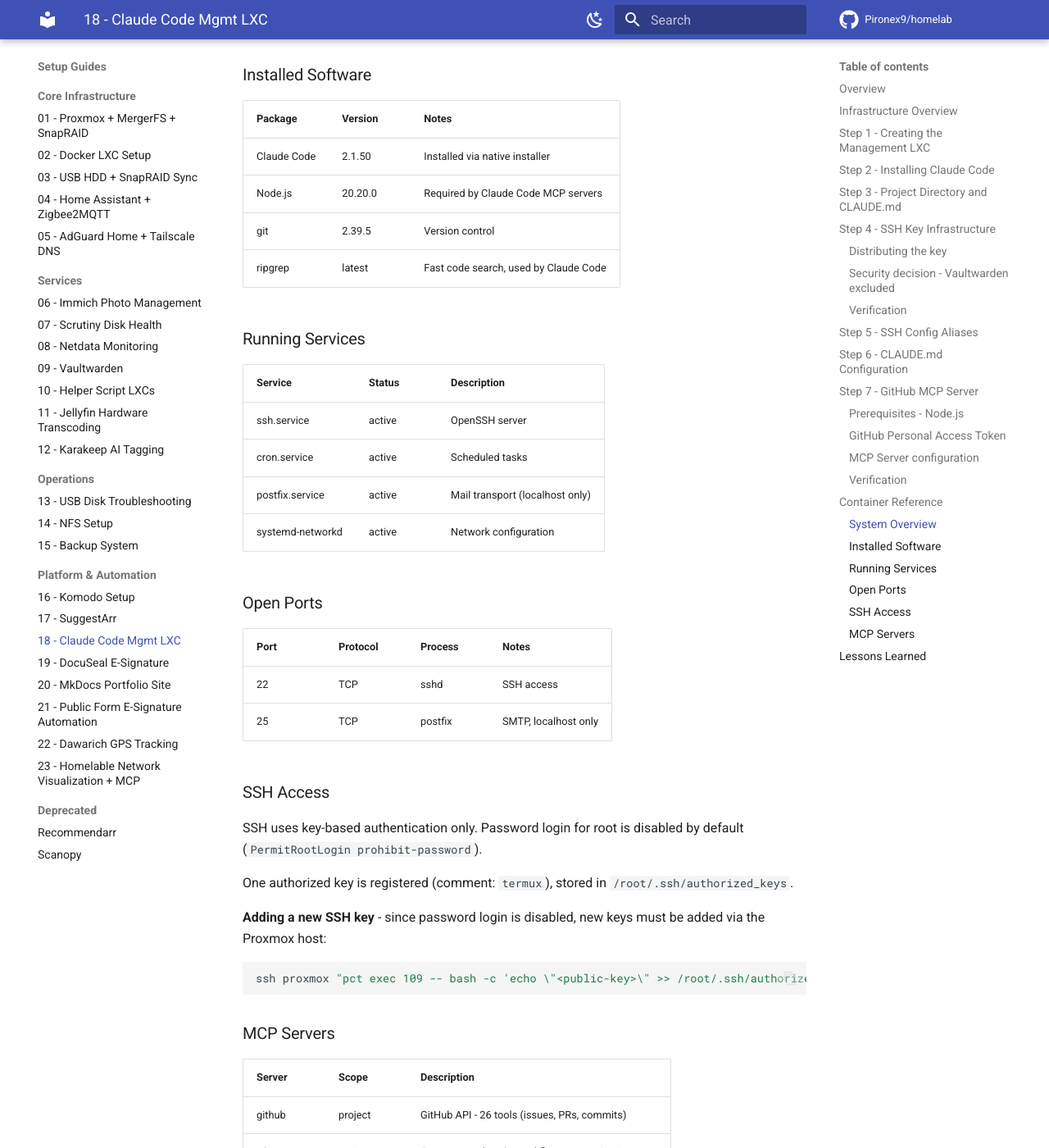
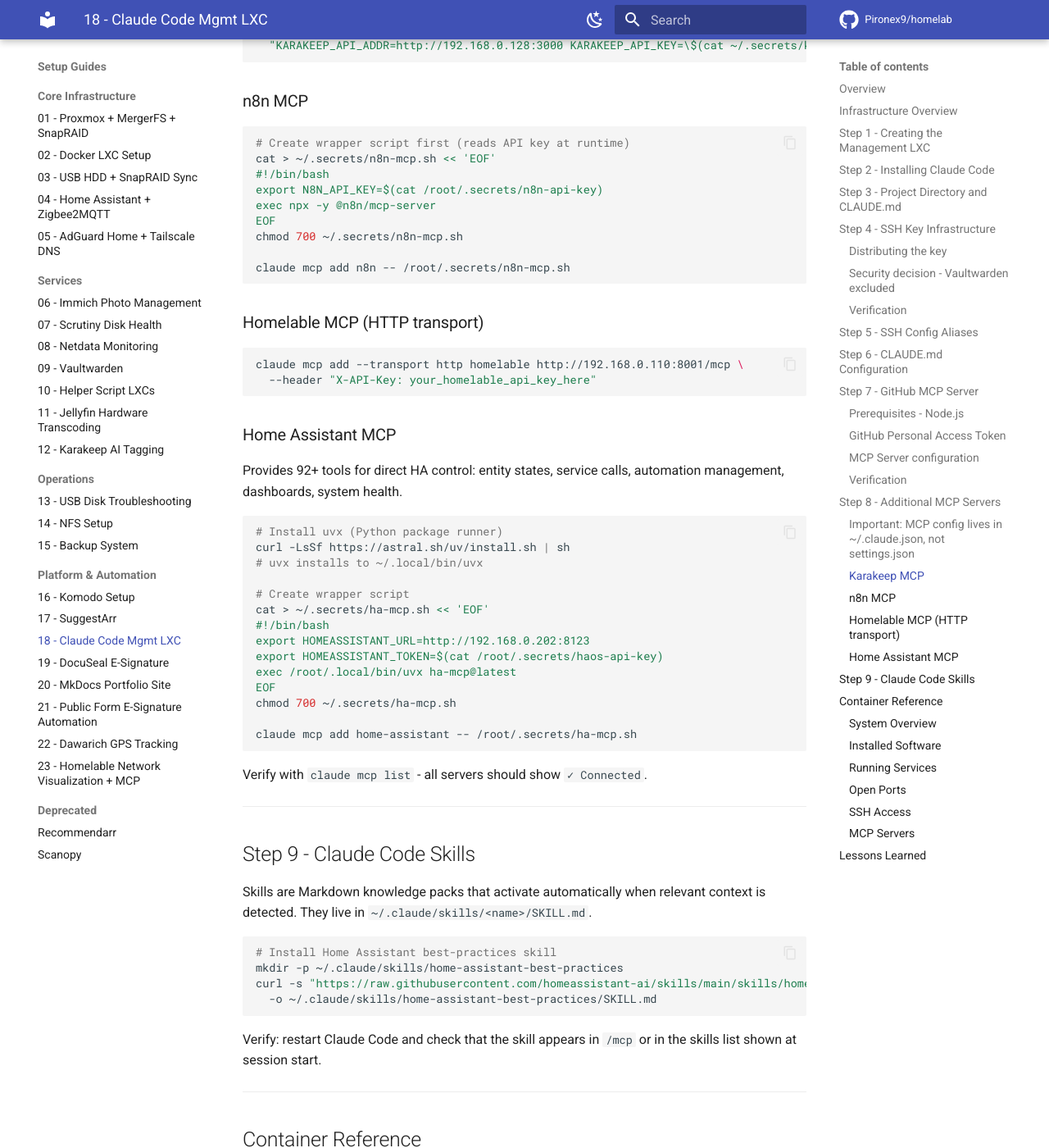
Before and after one commit to Pironex9/homelab, an MkDocs documentation site: the page built from docs/proxmox/18_Claude_Code_Management_LXC_Setup.md, in a window 1280 px wide and 1400 px high, scrolled down 8615 px. Shown: the whole window at 82% size. Built offline with MkDocs 1.6.1 and Material for MkDocs 9.7.7, drawn with Linux system fonts in a browser that asks for light colours; comment, search, counter and statistics services are not loaded; some of the changed text lies outside the part shown.

Commit message:
Update claude-mgmt docs: ha-mcp, homelable MCP, HA skills, MCP config lesson
- docs/hosts/claude-mgmt.md: add ha-mcp, homelable, n8n MCP sections with
  correct claude mcp add commands; add Skills section; update Claude Code
  version to 2.1.101; add uv/uvx to installed software
- docs/proxmox/18_Claude_Code_Management_LXC_Setup.md: add Step 8 (MCP
  servers), Step 9 (skills), update MCP table, add lesson learned about
  claude mcp add vs settings.json; update version numbers

````diff
--- a/docs/proxmox/18_Claude_Code_Management_LXC_Setup.md
+++ b/docs/proxmox/18_Claude_Code_Management_LXC_Setup.md
@@ -311,6 +311,86 @@
 
 ---
 
+## Step 8 - Additional MCP Servers
+
+Over time, additional MCP servers were added to extend Claude Code's reach across the homelab.
+
+### Important: MCP config lives in `~/.claude.json`, not `settings.json`
+
+MCP servers must be registered with `claude mcp add`. They are stored per-project in `~/.claude.json` under `projects["/root/homelab"].mcpServers`. Adding entries directly to `~/.claude/settings.json` has no effect - they will not appear in `claude mcp list` and Claude Code will not load them.
+
+```bash
+claude mcp list   # always verify here
+```
+
+### Karakeep MCP
+
+```bash
+claude mcp add karakeep -- bash -c \
+  "KARAKEEP_API_ADDR=http://192.168.0.128:3000 KARAKEEP_API_KEY=\$(cat ~/.secrets/karakeep-api-key) karakeep-mcp"
+```
+
+### n8n MCP
+
+```bash
+# Create wrapper script first (reads API key at runtime)
+cat > ~/.secrets/n8n-mcp.sh << 'EOF'
+#!/bin/bash
+export N8N_API_KEY=$(cat /root/.secrets/n8n-api-key)
+exec npx -y @n8n/mcp-server
+EOF
+chmod 700 ~/.secrets/n8n-mcp.sh
+
+claude mcp add n8n -- /root/.secrets/n8n-mcp.sh
+```
+
+### Homelable MCP (HTTP transport)
+
+```bash
+claude mcp add --transport http homelable http://192.168.0.110:8001/mcp \
+  --header "X-API-Key: your_homelable_api_key_here"
+```
+
+### Home Assistant MCP
+
+Provides 92+ tools for direct HA control: entity states, service calls, automation management, dashboards, system health.
+
+```bash
+# Install uvx (Python package runner)
+curl -LsSf https://astral.sh/uv/install.sh | sh
+# uvx installs to ~/.local/bin/uvx
+
+# Create wrapper script
+cat > ~/.secrets/ha-mcp.sh << 'EOF'
+#!/bin/bash
+export HOMEASSISTANT_URL=http://192.168.0.202:8123
+export HOMEASSISTANT_TOKEN=$(cat /root/.secrets/haos-api-key)
+exec /root/.local/bin/uvx ha-mcp@latest
+EOF
+chmod 700 ~/.secrets/ha-mcp.sh
+
+claude mcp add home-assistant -- /root/.secrets/ha-mcp.sh
+```
+
+Verify with `claude mcp list` - all servers should show `✓ Connected`.
+
+---
+
+## Step 9 - Claude Code Skills
+
+Skills are Markdown knowledge packs that activate automatically when relevant context is detected. They live in `~/.claude/skills/<name>/SKILL.md`.
+
+```bash
+# Install Home Assistant best-practices skill
+mkdir -p ~/.claude/skills/home-assistant-best-practices
+curl -s "https://raw.githubusercontent.com/homeassistant-ai/skills/main/skills/home-assistant-best-practices/SKILL.md" \
+  -o ~/.claude/skills/home-assistant-best-practices/SKILL.md
+```
+
+Verify: restart Claude Code and check that the skill appears in `/mcp` or in the skills list shown at session start.
+
+---
+
 ## Container Reference
 
 Current state of the `claude-mgmt` container, auto-documented by Claude Code running inside it.
@@ -329,8 +409,9 @@
 
 | Package     | Version | Notes                                 |
 |-------------|---------|---------------------------------------|
-| Claude Code | 2.1.50  | Installed via native installer        |
+| Claude Code | 2.1.101 | Installed via native installer        |
 | Node.js     | 20.20.0 | Required by Claude Code MCP servers   |
+| uv / uvx    | 0.11.6  | Python package runner for ha-mcp      |
 | git         | 2.39.5  | Version control                       |
 | ripgrep     | latest  | Fast code search, used by Claude Code |
 
@@ -364,12 +445,15 @@
 
 ### MCP Servers
 
-| Server   | Scope   | Description                                      |
-|----------|---------|--------------------------------------------------|
-| github   | project | GitHub API - 26 tools (issues, PRs, commits)    |
-| n8n-mcp  | project | Connects to the n8n workflow automation instance |
+All servers are project-scoped to `/root/homelab` and stored in `~/.claude.json`.
 
-Config stored in `/root/.claude.json` under the project's `mcpServers` key.
+| Server          | Transport | Description                                        |
+|-----------------|-----------|----------------------------------------------------|
+| github          | stdio     | GitHub API - 26 tools (issues, PRs, commits)      |
+| karakeep        | stdio     | Karakeep bookmark manager                          |
+| n8n             | stdio     | n8n workflow automation                            |
+| homelable       | HTTP      | Network topology visualizer (LXC 100, port 8001)  |
+| home-assistant  | stdio     | Home Assistant - 92+ tools via uvx ha-mcp@latest  |
 
 ---
 
@@ -389,6 +473,8 @@
 ssh proxmox "pct exec 109 -- bash -c 'echo \"<public-key>\" >> /root/.ssh/authorized_keys'"
 ```
 
+**MCP servers must be registered via `claude mcp add`, not `settings.json`.** Adding entries to `~/.claude/settings.json` under `mcpServers` has no effect. Claude Code stores project-scoped MCP configuration in `~/.claude.json` under `projects["/path"].mcpServers`. Always use `claude mcp add <name> -- <command>` and verify with `claude mcp list`. Never pass `--env TOKEN=$(cat ...)` to `claude mcp add` - the token gets evaluated and stored as plaintext. Instead, use a wrapper script in `~/.secrets/` that reads the token at runtime.
+
 **`pct exec` cannot run interactive commands.** Running `passwd` via `pct exec` fails because there is no TTY attached. Use `chpasswd` for non-interactive password setting if a password is ever needed:
 
 ```bash
````
Also changed, not shown: docs/hosts/claude-mgmt.md (+79 -25 lines).
